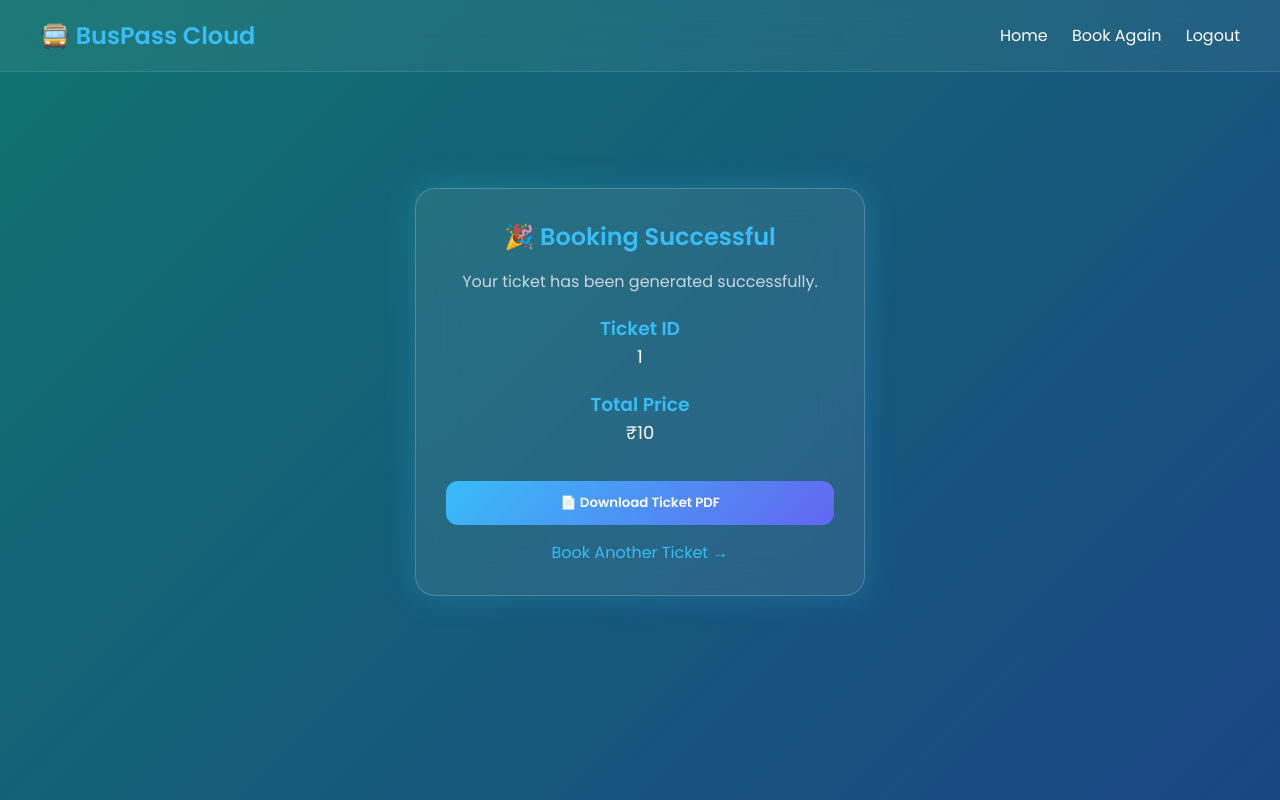
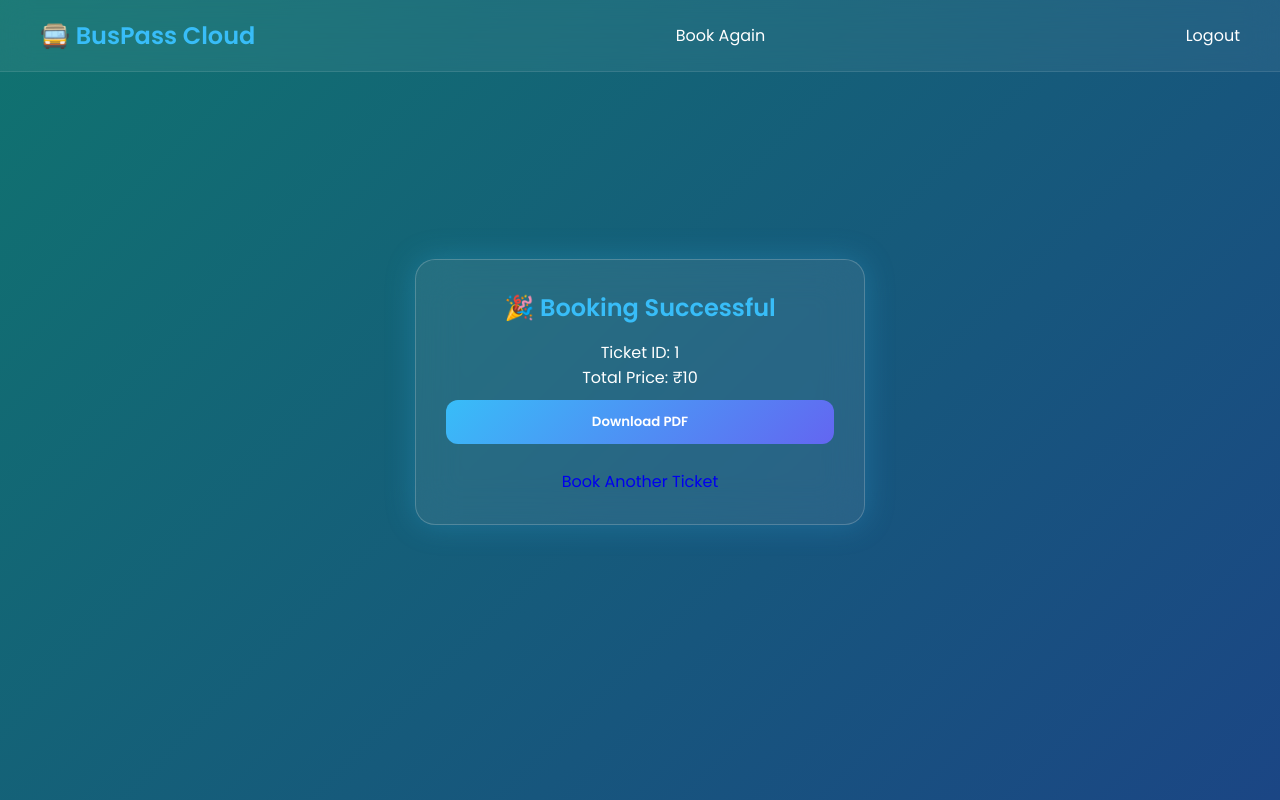
Before and after one commit to Sangeetha-123549/CodeAlpha_BusPassSystem1, a Flask app: template templates/success.html in a window 1280 px wide. Run offline with Flask 3, Linux system fonts and the light colour scheme; the template is opened without the code that fills it: most values are stand-ins (such as "Sample title", 1, 10 or a date in 2020).

Commit message:
success.html

```diff
--- a/templates/success.html
+++ b/templates/success.html
@@ -1,62 +1,33 @@
 <!DOCTYPE html>
 <html>
 <head>
-    <title>Booking Success</title>
+    <title>Success</title>
     <link rel="stylesheet" href="{{ url_for('static', filename='style.css') }}">
-
-    <!-- Font -->
-    <link href="https://fonts.googleapis.com/css2?family=Poppins:wght@300;400;600&display=swap" rel="stylesheet">
 </head>
-
 <body>
 
-<!-- NAVBAR -->
 <nav>
     <h1>🚍 BusPass Cloud</h1>
-
-    <div>
-        <a href="/">Home</a>
-        <a href="/book">Book Again</a>
-        <a href="/logout">Logout</a>
-    </div>
+    <a href="/book">Book Again</a>
+    <a href="/logout">Logout</a>
 </nav>
 
-<!-- MAIN -->
 <div class="container center">
 
-    <div class="card" style="text-align:center; max-width:450px;">
+    <div class="card" style="text-align:center;">
 
         <h2>🎉 Booking Successful</h2>
 
-        <p style="margin-top:10px; color:#cbd5e1;">
-            Your ticket has been generated successfully.
-        </p>
+        <p>Ticket ID: {{ ticket_id }}</p>
+        <p>Total Price: ₹{{ price }}</p>
 
-        <div style="margin-top:20px;">
-            <h3 style="color:#38bdf8;">Ticket ID</h3>
-            <p style="font-size:18px;">{{ ticket_id }}</p>
-        </div>
+        <a href="/download/{{ ticket_id }}">
+            <button>Download PDF</button>
+        </a>
 
-        <div style="margin-top:20px;">
-            <h3 style="color:#38bdf8;">Total Price</h3>
-            <p style="font-size:18px;">₹{{ price }}</p>
-        </div>
+        <br><br>
 
-        <!-- DOWNLOAD BUTTON -->
-        <div style="margin-top:25px;">
-
-            <a href="/download/{{ ticket_id }}">
-                <button>📄 Download Ticket PDF</button>
-            </a>
-
-        </div>
-
-        <!-- EXTRA ACTION -->
-        <div style="margin-top:15px;">
-            <a href="/book" style="color:#38bdf8; text-decoration:none;">
-                Book Another Ticket →
-            </a>
-        </div>
+        <a href="/book">Book Another Ticket</a>
 
     </div>
 
```
